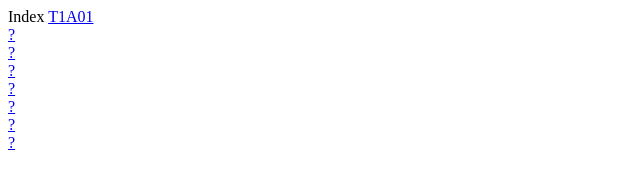
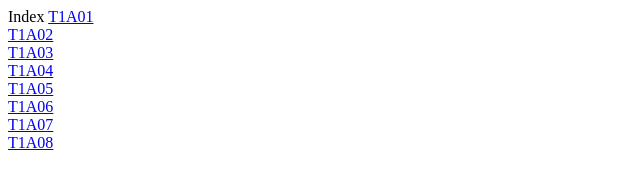
Before and after one commit to Chandler12/game-dev, a plain HTML site: page index.html in a window 1280 px wide. Shown: the whole page, without its empty margins (0-640 px from the left). Drawn offline with Linux system fonts and the light colour scheme.

Commit message:
Update index.html

```diff
--- a/index.html
+++ b/index.html
@@ -1,17 +1,33 @@
 Index
+
+
 
 <a href="file:///H:/Documents/s1-game-dev/a01-html-chandler.html">T1A01</a><br>
 
-<a href="file:///H:/Documents/s1-game-dev/Things/Things.html">?</a><br>
 
-<a href="file:///H:/Documents/s1-game-dev/Something/a01-function-chandler.html">?</a><br>
 
-<a href="file:///H:/Documents/s1-game-dev/Objects/newobject02.html">?</a><br>
+<a href="file:///H:/Documents/s1-game-dev/Things/Things.html">T1A02</a><br>
 
-  <a href="file:///H:/Documents/s1-game-dev/Java%20Script/+1ao4-javascript-chandler.html">?</a><br>
 
-  <a href="file:///H:/Documents/s1-game-dev/If%20Statmdentx/t1a05-if-Chandler.html">?</a><br>
 
-  <a href="file:///H:/Documents/s1-game-dev/Forms/+1ao2-forms-Chandler.html">?</a><br>
+<a href="file:///H:/Documents/s1-game-dev/Something/a01-function-chandler.html">T1A03</a><br>
 
-  <a href="file:///H:/Documents/s1-game-dev/CSS/T1A03-CSS-Chandler.html">?</a><br>
+
+
+<a href="file:///H:/Documents/s1-game-dev/Objects/newobject02.html">T1A04</a><br>
+
+
+
+<a href="file:///H:/Documents/s1-game-dev/Java%20Script/+1ao4-javascript-chandler.html">T1A05</a><br>
+
+
+
+<a href="file:///H:/Documents/s1-game-dev/If%20Statmdentx/t1a05-if-Chandler.html">T1A06</a><br>
+
+
+
+<a href="file:///H:/Documents/s1-game-dev/Forms/+1ao2-forms-Chandler.html">T1A07</a><br>
+
+
+
+<a href="file:///H:/Documents/s1-game-dev/CSS/T1A03-CSS-Chandler.html">T1A08</a><br>
```
